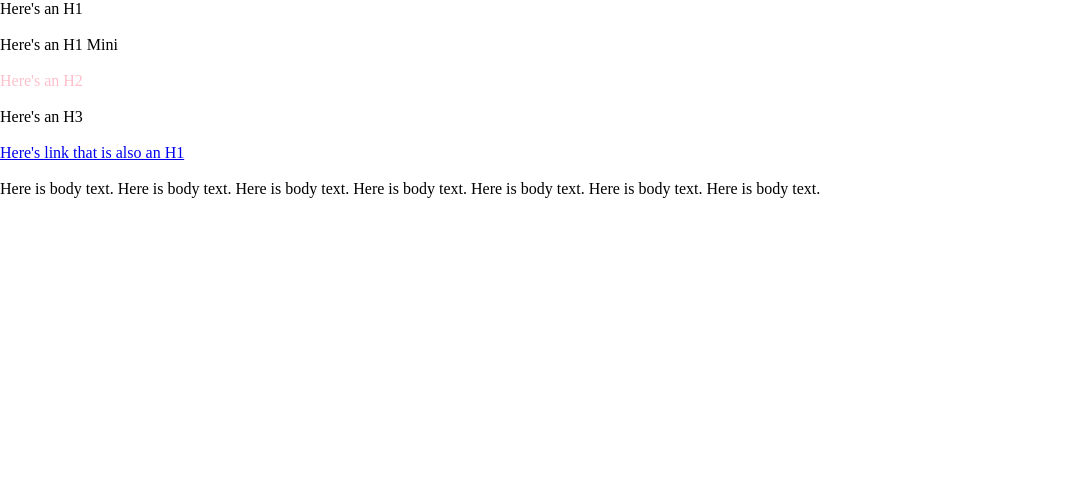
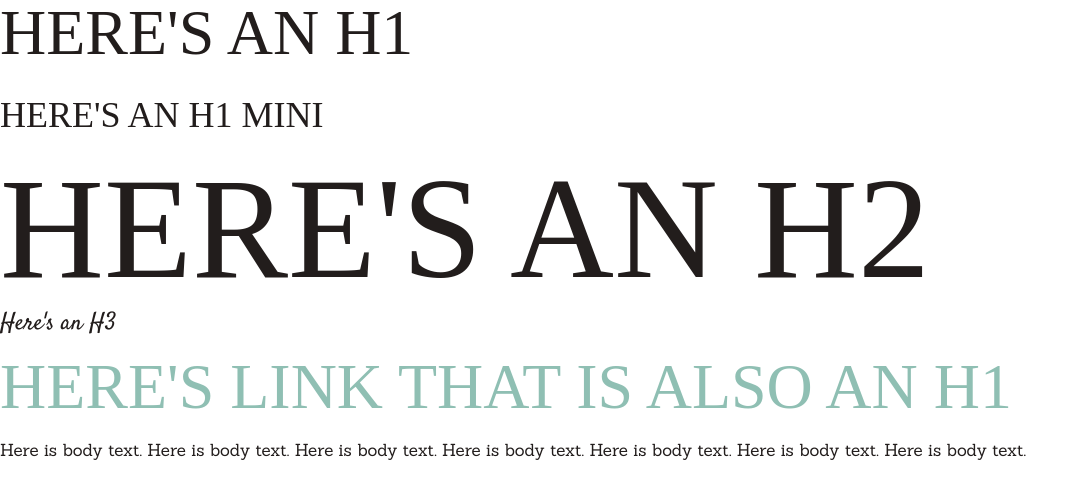
Before and after one commit to signal-intrusion/trek-lovers, a website: page styleguide.html in a window 1280 px wide. Shown: the whole page, without its empty margins (0-1086 px from the left). Drawn offline with nearby package versions, Linux system fonts and the light colour scheme; files that its build step writes are made by us from their sources.

Commit message:
added style guide

```diff
--- /dev/null
+++ b/styleguide.css
@@ -0,0 +1,67 @@
+/* Eric Meyer's Reset CSS v2.0 - http://cssreset.com */
+html,body,div,span,applet,object,iframe,h1,h2,h3,h4,h5,h6,p,blockquote,pre,a,abbr,acronym,address,big,cite,code,del,dfn,em,img,ins,kbd,q,s,samp,small,strike,strong,sub,sup,tt,var,b,u,i,center,dl,dt,dd,ol,ul,li,fieldset,form,label,legend,table,caption,tbody,tfoot,thead,tr,th,td,article,aside,canvas,details,embed,figure,figcaption,footer,header,hgroup,menu,nav,output,ruby,section,summary,time,mark,audio,video{border:0;font-size:100%;font:inherit;vertical-align:baseline;margin:0;padding:0}article,aside,details,figcaption,figure,footer,header,hgroup,menu,nav,section{display:block}body{line-height:1}ol,ul{list-style:none}blockquote,q{quotes:none}blockquote:before,blockquote:after,q:before,q:after{content:none}table{border-collapse:collapse;border-spacing:0}
+
+body{
+	-webkit-font-smoothing: antialiased;
+}
+
+p{
+	font-family: 'Sanchez', serif;
+	color: #221D1C;
+	font-size: 17px;
+	line-height: 28px;
+}
+
+a:link {
+    color: #8FBFB3;
+    text-decoration: none;
+}
+
+a:visited {
+    color: #8FBFB3;
+    text-decoration: none;
+}
+
+a:hover {
+    color: #CD4836;
+    text-decoration: none;
+}
+
+a:active {
+    color: #8FBFB3;
+    text-decoration: none;
+}
+
+h1{
+	font-family: OpenSans-Extrabold;
+	font-size: 64px;
+	color: #221D1C;
+	line-height: 66px;
+	text-transform: uppercase;
+}
+
+.h1-mini{
+	font-size: 36px;
+}
+
+h2{
+	font-family: OpenSans-Extrabold;
+	font-size: 144px;
+	color: #221D1C;
+	line-height: 130px;
+	text-transform: uppercase;
+}
+
+h3{
+	font-family: Satisfy;
+	font-size: 24px;
+	color: #221D1C;
+	line-height: 28px;
+}
+
+h4{
+	font-family: OpenSans-Extrabold;
+	font-size: 14px;
+	color: #CD4836;
+	line-height: 17px;
+}
--- a/sass/web-type/index.html
+++ b/styleguide.html
@@ -3,7 +3,7 @@
   <head>
     <meta charset="utf-8">
     <title>Web Type</title>
-    <link rel="stylesheet" href="styles.css">
+    <link rel="stylesheet" href="styleguide.css">
     <link href='http://fonts.googleapis.com/css?family=Open+Sans:800' rel='stylesheet' type='text/css'>
     <link href='http://fonts.googleapis.com/css?family=Satisfy' rel='stylesheet' type='text/css'>
     <link href='http://fonts.googleapis.com/css?family=Sanchez:400italic,400' rel='stylesheet' type='text/css'>
```
Also changed, not shown: 1 other file.
